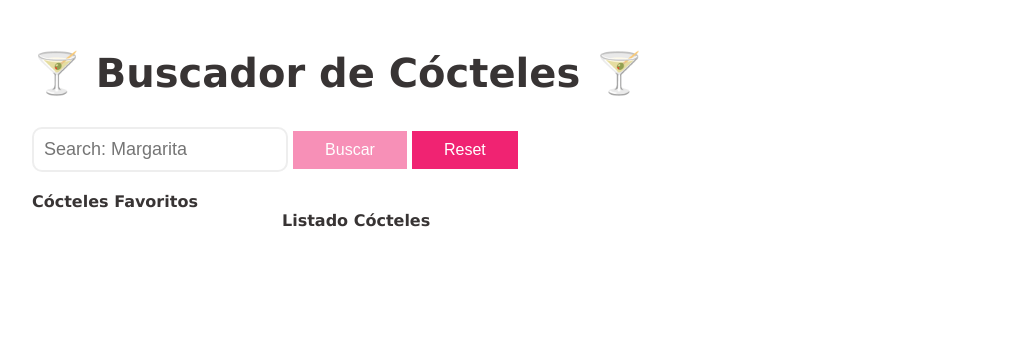
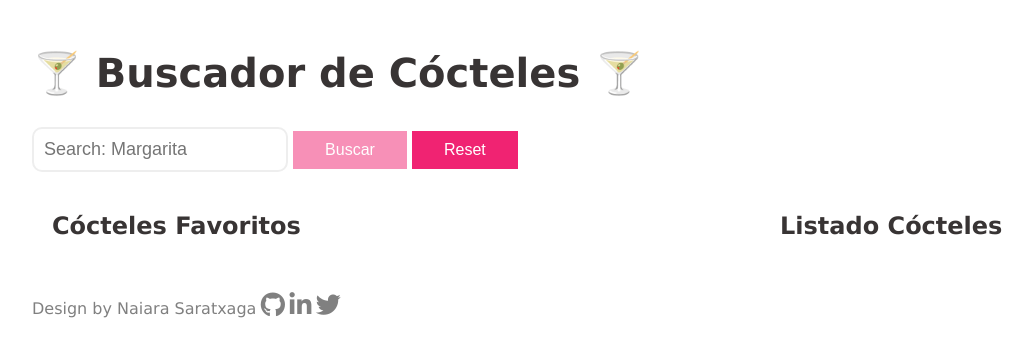
Before and after one commit to Adalab/modulo-2-evaluacion-final-NaiSaratxaga, a website: page public/index.html in a window 1280 px wide. Shown: the whole page, without its empty margins (18-1050 px from the left). Drawn offline with nearby package versions, Linux system fonts and the light colour scheme.

Commit message:
Add partials

```diff
--- a/public/index.html
+++ b/public/index.html
@@ -8,11 +8,16 @@
   <title> 👩‍💻 Final evaluation javascript🤞 Naiara Saratxaga </title>
   <link href="https://fonts.googleapis.com/css?family=Roboto&display=swap" rel="stylesheet" />
   <link rel="stylesheet" href="./assets/css/main.css" />
+  <script src="https://kit.fontawesome.com/c93461eabd.js" crossorigin="anonymous"></script>
 </head>
 
 <body>
+  <!-- partials header -->
+  <header>
+      <h1 class="title">🍸 Buscador de Cócteles 🍸</h1>
+  </header>
+  <!-- partials main -->
   <main>
-    <h1 class="title">🍸 Buscador de Cócteles 🍸</h1>
       <!--  Search cocktails section -->
       <form>
           <input type="text" name="text" id="id" class="input js_input" placeholder="Search: Margarita" />
@@ -20,20 +25,34 @@
           <button type="button" value="reset" name="button" class="button js_buttonReset">Reset</button>
       </form>
       <!--  favourite cocktails section -->
-    <section class="container__fav">
+      <div class="container">
+          <section class="section__fav">
               <h2 class="subtitle__fav">Cócteles Favoritos</h2>
               <ul class="js_listFav">
                   <li></li>
               </ul>
-    </section>
+
               <!--  List result cocktails section -->
-    <section class="container__list">
+
               <h2 class="subtitle__list">Listado Cócteles</h2>
               <ul class="js_listResults">
               </ul>
           </section>
+      </div>
+  </main>
+  <!-- partials footer-->
 
-  </main>
+  <footer class="footer">
+      <div class="footer__contact">
+          <small class="footer__small">Design by Naiara Saratxaga</small>
+          <a href="https://github.com/NaiSaratxaga" target="_blank">
+              <i class="fa-brands fa-github footer__contact--github"></i></a>
+          <a href="https://www.linkedin.com/in/naiara-saratxaga-17abb030/" target="_blank"><i
+                  class="fa-brands fa-linkedin-in footer__contact--linkedin"></i></a>
+          <a href="https://twitter.com/naiarasaratxaga" target="_blank"><i
+                  class="fa-brands fa-twitter footer__contact--twitter"></i></a>
+      </div>
+  </footer>
   <script type="text/javascript" src="./assets/js/main.js"></script>
 </body>
 
--- a/src/scss/main.scss
+++ b/src/scss/main.scss
@@ -1 +1,4 @@
-@import 'pages/index';
+@import './pages/reset';
+@import './pages/index';
+@import './pages/header';
+@import './pages/footer';
--- /dev/null
+++ b/src/scss/pages/_footer.scss
@@ -0,0 +1,26 @@
+.footer{
+    font-size: 14px;
+    width: 100%;
+    height: 90px;
+    display: flex;
+    flex-direction: row;
+    align-items: center;
+}
+
+.footer__small{
+    color: gray;
+    font-size: 16px;
+}
+
+.footer__contact--github{
+    font-size: 25px;
+    color: grey;
+}
+.footer__contact--linkedin{
+    font-size: 25px;
+    color: grey;
+}
+.footer__contact--twitter{
+    font-size: 25px;
+    color: grey;
+}
--- /dev/null
+++ b/src/scss/pages/_header.scss
@@ -0,0 +1,4 @@
+.title {
+    font-size: 40px;
+    margin-bottom: 20px;
+  }
--- a/src/scss/pages/_index.scss
+++ b/src/scss/pages/_index.scss
@@ -1,23 +1,3 @@
-* {
-  margin: 0px;
-  padding: 0px;
-  box-sizing: border-box;
-  list-style-type: none;
-  text-decoration: none;
-}
-
-:root {
-  color: rgb(56, 52, 52);
-  font-family: Verdana, Geneva, Tahoma, sans-serif;
-  margin-left: 50px;
-  margin-top: 50px;
-}
-
-.title {
-  font-size: 40px;
-  margin-bottom: 20px;
-}
-
 
 .input{
     font-size: 18px;
@@ -50,28 +30,22 @@
     margin-bottom: 20px;
   }
 
-.container__fav{
+  .container{
     display: flex;
     flex-direction: column;
     margin-top: 10px;
-}
-
-.container__list{
-  display: flex;
-  flex-direction: column;
-  margin-left: 250px;
-
-}
-
-.subtitle__fav{
-  font-size: 16px;
-
-}
-.subtitle__list{
-  font-size: 16px;
+    width: 100%;
 
   }
 
   .no-cocktails {
     color: red;
   }
+.section__fav{
+  display: flex;
+  flex-direction: row;
+  justify-content: space-between;
+  padding: 20px;
+  width: 100%;
+
+}
--- /dev/null
+++ b/src/scss/pages/_reset.scss
@@ -0,0 +1,14 @@
+* {
+  margin: 0px;
+  padding: 0px;
+  box-sizing: border-box;
+  list-style-type: none;
+  text-decoration: none;
+}
+
+:root {
+  color: rgb(56, 52, 52);
+  font-family: Verdana, Geneva, Tahoma, sans-serif;
+  margin-left: 50px;
+  margin-top: 50px;
+}
```
Also changed, not shown: src/html/index.html (+4 -23 lines), src/html/partials/footer.html (added, +13 -0 lines), src/html/partials/header.html (added, +4 -0 lines), src/html/partials/main.html (+24 -0 lines), README.md, public/assets/css/main.css, 1 other file. Lines whose indentation alone changed are shown as unchanged.
